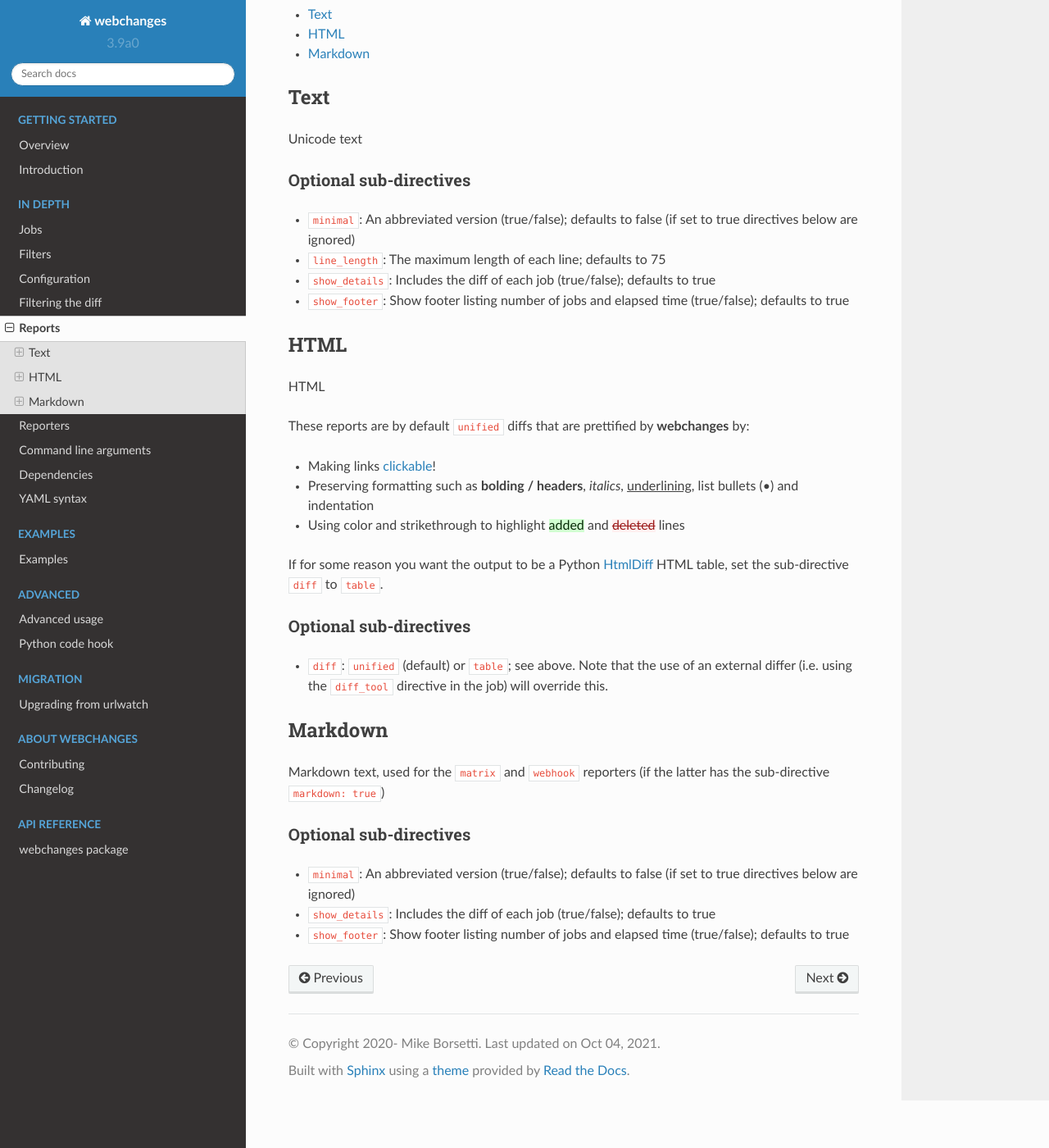
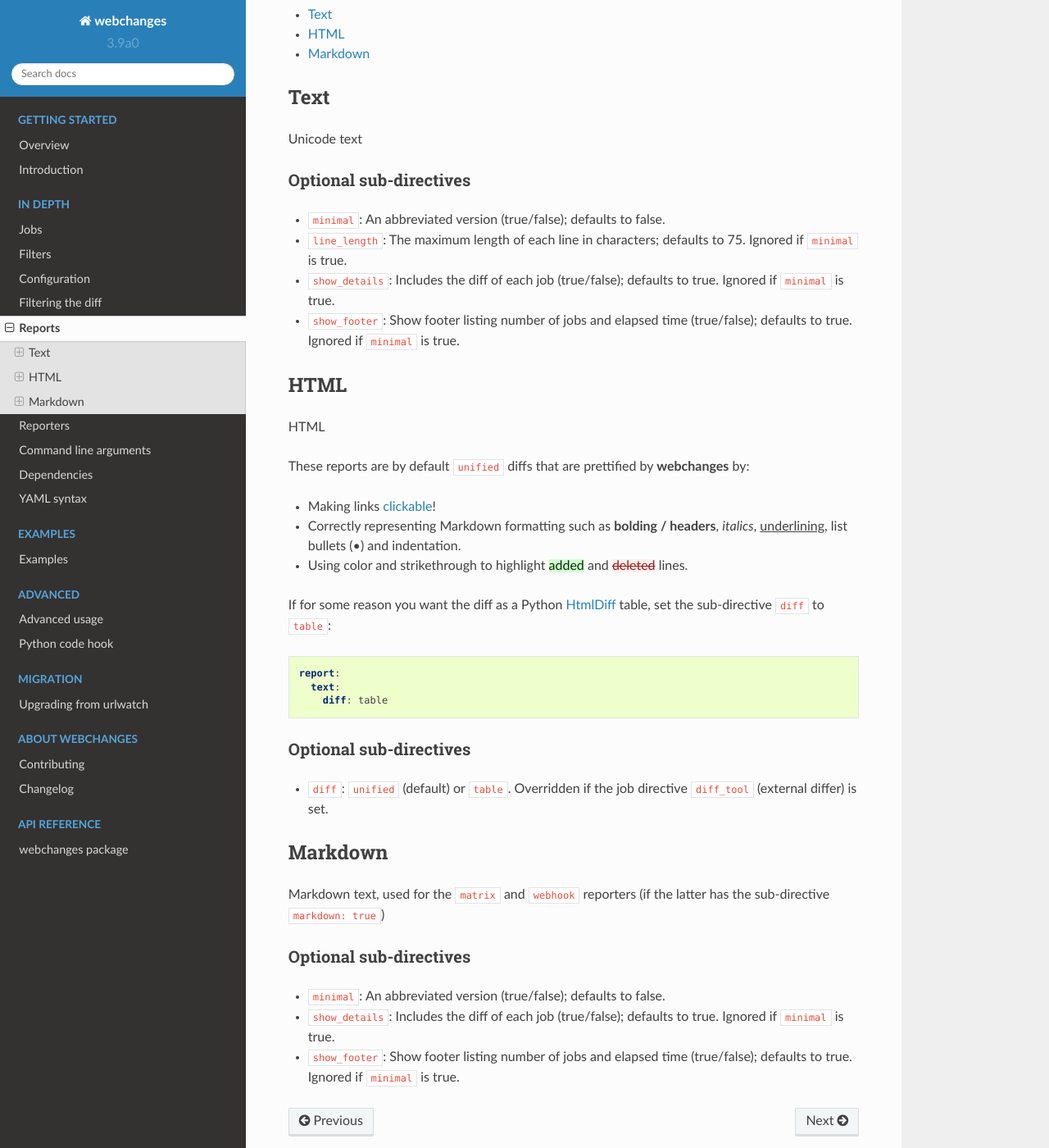
Before and after one commit to mborsetti/webchanges, a Sphinx documentation site: the page built from docs/reports.rst, in a window 1280 px wide and 1400 px high, scrolled down 226 px. Shown: the whole window at 82% size. Built offline with Sphinx 7.4.7 and the Read the Docs theme 2.0.0, drawn with Linux system fonts in a browser that asks for light colours; some of the changed text lies outside the part shown.

Commit message:
Code cleanup

```diff
--- a/docs/jobs.rst
+++ b/docs/jobs.rst
@@ -301,8 +301,8 @@
 Ignore error if a specified `HTTP response status code <https://developer.mozilla.org/en-US/docs/Web/HTTP/Status>`__ is
 received (an integer, string, or list).
 
-Also accepts 3xx, 4xx, and 5xx as values for the entire class of response
-status codes (i.e. 2xx will suppress any error from 300 to 399 inclusive).
+Also accepts ``3xx``, ``4xx``, and ``5xx`` as values to denote an entire class of response status codes. For example,
+``4xx`` will suppress any error from 400 to 399 inclusive, i.e. all client error response status codes.
 
 See more :ref:`here <ignoring_http_connection_errors>`.
 
--- a/docs/reports.rst
+++ b/docs/reports.rst
@@ -3,8 +3,8 @@
 =======
 Reports
 =======
-Reports are the text of the summary (diff), and can be one of the following formats (depending on what
-:ref:`reporter <reporters>` you use):
+Reports contain the changes detected (diff) and can be one of the following formats (depending on the :ref:`reporter
+<reporters>` and its settings):
 
 * :ref:`text`
 * :ref:`html`
@@ -20,10 +20,11 @@
 
 Optional sub-directives
 ~~~~~~~~~~~~~~~~~~~~~~~
-* ``minimal``: An abbreviated version (true/false); defaults to false (if set to true directives below are ignored)
-* ``line_length``: The maximum length of each line; defaults to 75
-* ``show_details``: Includes the diff of each job (true/false); defaults to true
-* ``show_footer``: Show footer listing number of jobs and elapsed time (true/false); defaults to true
+* ``minimal``: An abbreviated version (true/false); defaults to false.
+* ``line_length``: The maximum length of each line in characters; defaults to 75. Ignored if ``minimal`` is true.
+* ``show_details``: Includes the diff of each job (true/false); defaults to true. Ignored if ``minimal`` is true.
+* ``show_footer``: Show footer listing number of jobs and elapsed time (true/false); defaults to true. Ignored if
+  ``minimal`` is true.
 
 
 
@@ -45,19 +46,25 @@
 These reports are by default ``unified`` diffs that are prettified by :program:`webchanges` by:
 
 * Making links `clickable <https://pypi.org/project/webchanges/>`__!
-* Preserving formatting such as **bolding / headers**, *italics*, :underline:`underlining`, list bullets (•) and
-  indentation
-* Using color and strikethrough to highlight :additions:`added` and :deletions:`deleted` lines
+* Correctly representing Markdown formatting such as **bolding / headers**, *italics*, :underline:`underlining`, list
+  bullets (•) and indentation.
+* Using color and strikethrough to highlight :additions:`added` and :deletions:`deleted` lines.
+
+If for some reason you want the diff as a Python `HtmlDiff
+<https://docs.python.org/3/library/difflib.html#difflib.HtmlDiff>`__ table, set the sub-directive ``diff`` to
+``table``:
 
 
-If for some reason you want the output to be a Python `HtmlDiff
-<https://docs.python.org/3/library/difflib.html#difflib.HtmlDiff>`__ HTML table, set the sub-directive ``diff`` to
-``table``.
+.. code-block:: yaml
+
+   report:
+     text:
+       diff: table
 
 Optional sub-directives
 ~~~~~~~~~~~~~~~~~~~~~~~
-* ``diff``: ``unified`` (default) or ``table``; see above. Note that the use of an external differ (i.e. using the
-  ``diff_tool`` directive in the job) will override this.
+* ``diff``: ``unified`` (default) or ``table``. Overridden if the job directive ``diff_tool`` (external
+  differ) is set.
 
 
 
@@ -70,6 +77,7 @@
 
 Optional sub-directives
 ~~~~~~~~~~~~~~~~~~~~~~~
-* ``minimal``: An abbreviated version (true/false); defaults to false (if set to true directives below are ignored)
-* ``show_details``: Includes the diff of each job (true/false); defaults to true
-* ``show_footer``: Show footer listing number of jobs and elapsed time (true/false); defaults to true
+* ``minimal``: An abbreviated version (true/false); defaults to false.
+* ``show_details``: Includes the diff of each job (true/false); defaults to true. Ignored if ``minimal`` is true.
+* ``show_footer``: Show footer listing number of jobs and elapsed time (true/false); defaults to true. Ignored if
+  ``minimal`` is true.
```
Also changed, not shown: docs/advanced.rst (+12 -8 lines), docs/filters.rst (+5 -5 lines), docs/reporters.rst (+83 -80 lines), 4 other files.
